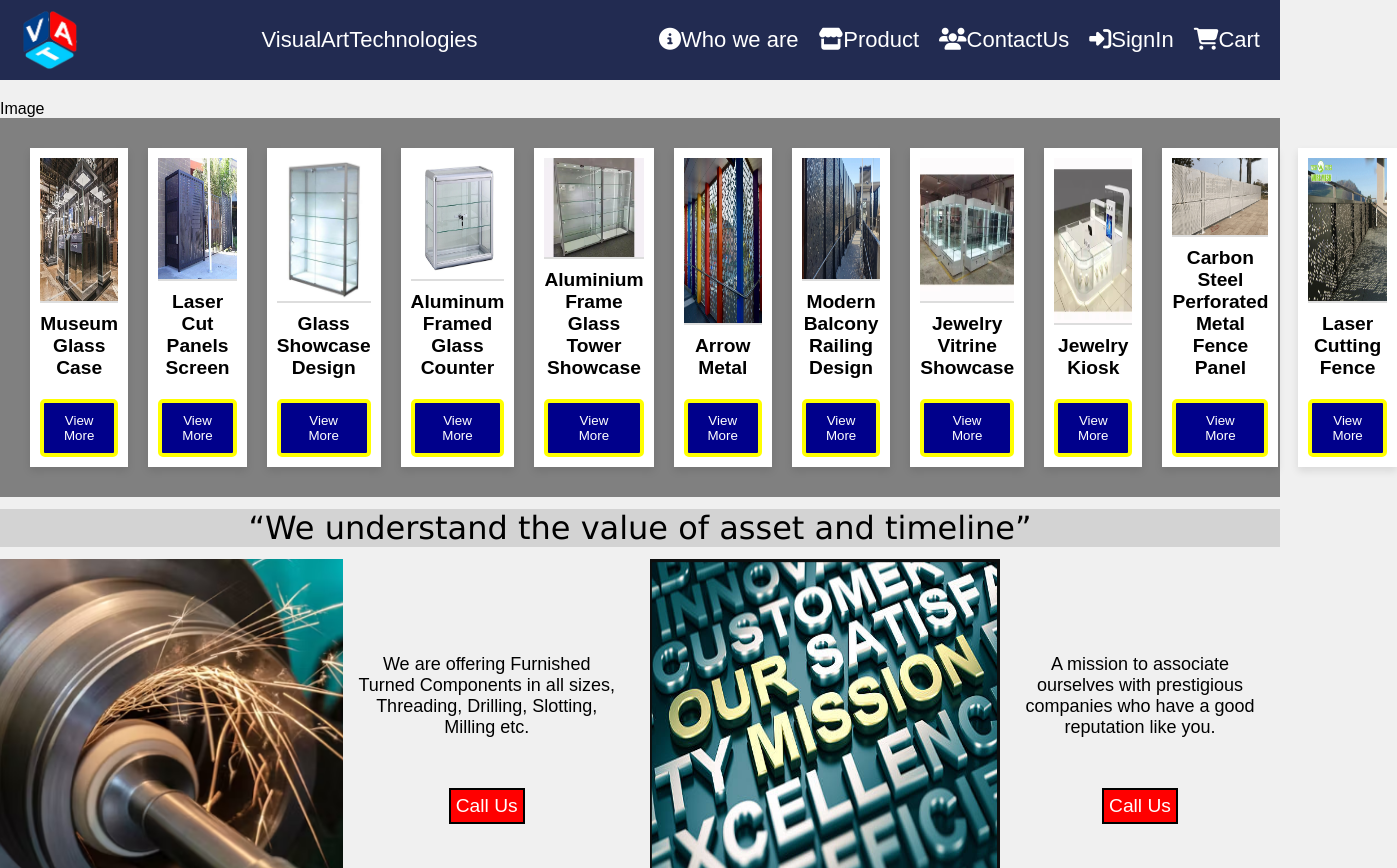
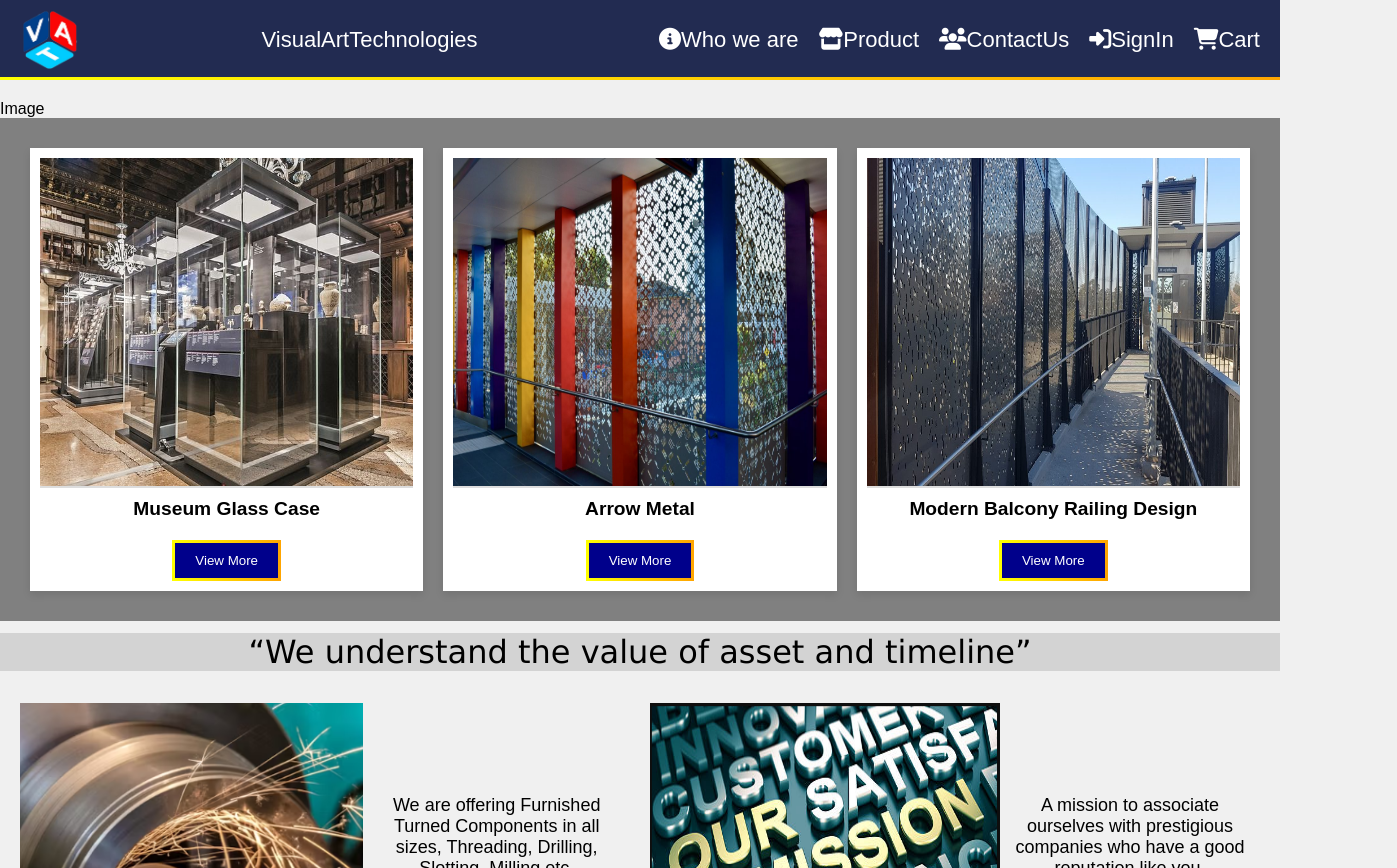
Before and after one commit to notfound07/VAT, a React (Create React App) app in the folder client/: page / in a window 1280 px wide. Shown: the top 868 px of the page, 1397 px wide, since content can reach past the window. Built offline with nearby package versions, Linux system fonts and the light colour scheme.

Commit message:
working on home and product

```diff
--- a/client/src/Home/Home.css
+++ b/client/src/Home/Home.css
@@ -39,12 +39,13 @@
 .view-more-button {
   background-color: darkblue;
   color: #ffffff;
-  border: yellow solid 4px;
+  border: 3px solid transparent;
+  border-image: linear-gradient(to right, yellow, orange) 2;
+
   padding: 10px 20px;
   cursor: pointer;
   margin-top: 10px;
-  border-radius: 5px;
-  transition: background-color 0.3s;
+  transition: 0.3s;
 }
 
 .view-more-button:hover {
@@ -62,6 +63,7 @@
   display: flex;
   background-color: #f0f0f0;
   gap: 20px;
+  padding: 20px;
 }
 
 .display-info {
@@ -88,12 +90,19 @@
 }
 
 .desc-btn {
-  margin-top: 50px;
+  margin-top: 20px;
+  width: 100px;
   font-size: larger;
-  border: black solid 2px;
-  background-color: red;
+  background-color: #ee2400;
   color: white;
   padding: 5px;
+  border: 3px solid transparent;
+  border-image: linear-gradient(to right, darkblue, lightblue) 2 round;
+  transition: 0.3s;
+}
+
+.desc-btn:hover{
+  background-color: #900000;
 }
 
 .heading-client {
--- a/client/src/Home/Home.jsx
+++ b/client/src/Home/Home.jsx
@@ -2,7 +2,6 @@ import './Home.css';
 import React from 'react';
 import Navbar from '../Nav-Foot/Navbar';
 import Footer from '../Nav-Foot/Footer';
-import { Link } from 'react-router-dom';
 import { products } from '../Resources/Products';
 import machine from '../Assets/machine.png';
 import mission from '../Assets/mission.png';
@@ -10,6 +9,7 @@ import mission from '../Assets/mission.png';
   const filteredProducts = products.filter(product =>
     product.id === 1 || product.id === 6 || product.id===7
   );
+
 function Home() {
   return (
     <div>
@@ -19,7 +19,7 @@ function Home() {
       </div>
       <div className='product-display'>
         <div className="product-showcase">
-          {products.map((product, index) => (
+          {filteredProducts.map((product, index) => (
             <div className="product-card" key={index}>
               <img src={product.image} alt={product.title} className="product-image" />
               <h3 className="product-title">{product.title}</h3>
--- a/client/src/Nav-Foot/Footer.css
+++ b/client/src/Nav-Foot/Footer.css
@@ -4,6 +4,8 @@
     color: #FFFFFF;
     font-family: Arial, sans-serif;
     width: 100%;
+    border-top: 3px solid transparent;
+    border-image: linear-gradient(to right, yellow, orange) 2 round;
 }
 
 .footer-content {
--- a/client/src/Nav-Foot/Navbar.css
+++ b/client/src/Nav-Foot/Navbar.css
@@ -7,6 +7,8 @@
     position: fixed;
     font-family: Arial, sans-serif;
     z-index: 999;
+    border-bottom: 3px solid transparent;
+    border-image: linear-gradient(to right, yellow, orange) 2 round;
 }
 
 .nav-parent {
@@ -37,7 +39,7 @@
     cursor: pointer;
 }
 
-.nav-link:hover{
+.nav-link:hover {
     color: #408EA7;
 }
 
@@ -45,7 +47,8 @@
     width: 60px;
     height: 60px;
 }
-.company-name{
+
+.company-name {
     color: white;
 }
 
@@ -94,6 +97,7 @@
         width: 100.1%;
         font-size: 22px;
     }
+
     .nav-child {
         display: none;
     }
@@ -131,6 +135,7 @@
         width: 100.1%;
         font-size: 20px;
     }
+
     .nav-dropdown {
         display: none;
         flex-direction: column;
--- a/client/src/Shopping/Shopping.css
+++ b/client/src/Shopping/Shopping.css
@@ -3,11 +3,12 @@ body {
     background-color: #f0f0f0;
     margin: 0;
     padding: 0;
+    box-sizing: border-box;
 }
 
 .gallery-container {
     display: flex;
-    padding: 20px;
+    padding: 100px 20px 20px 20px;
 }
 
 .filter {
```
